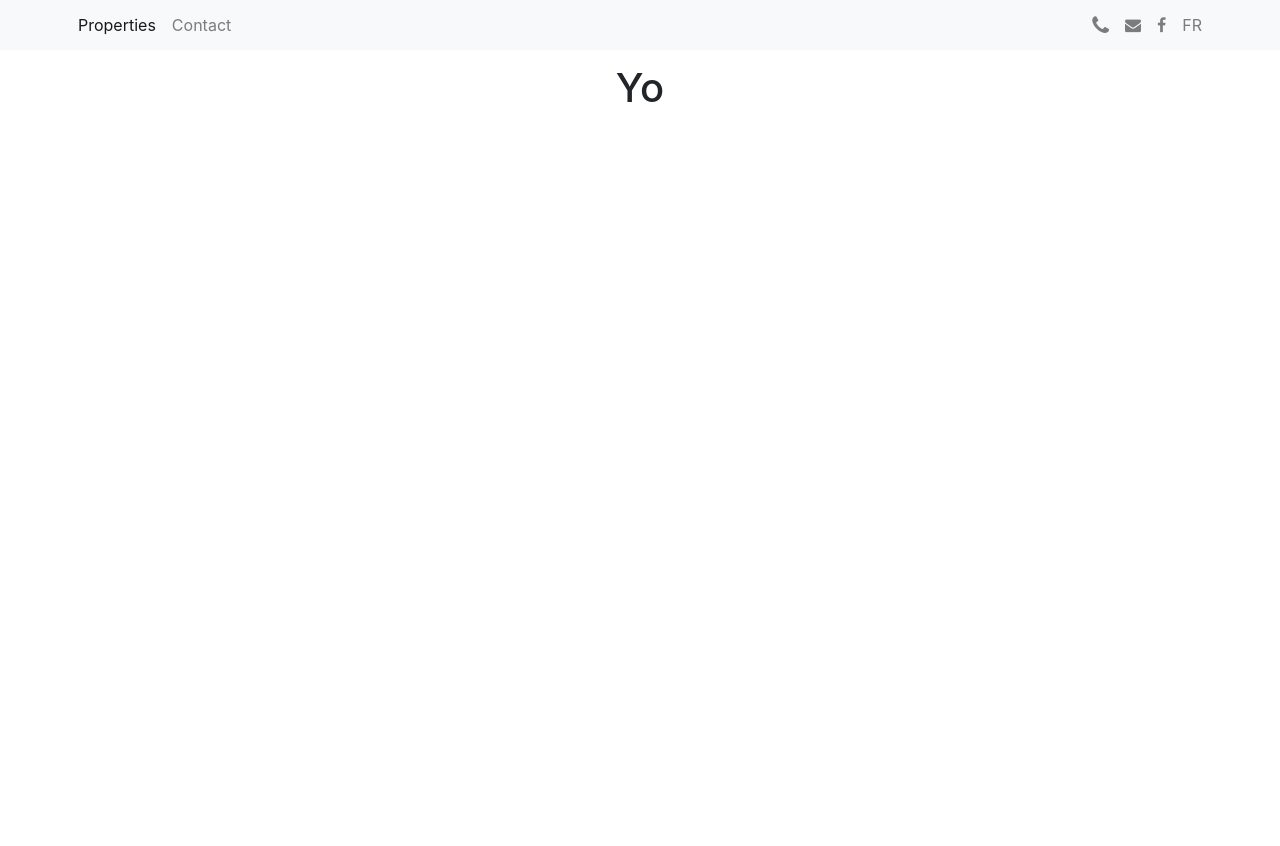
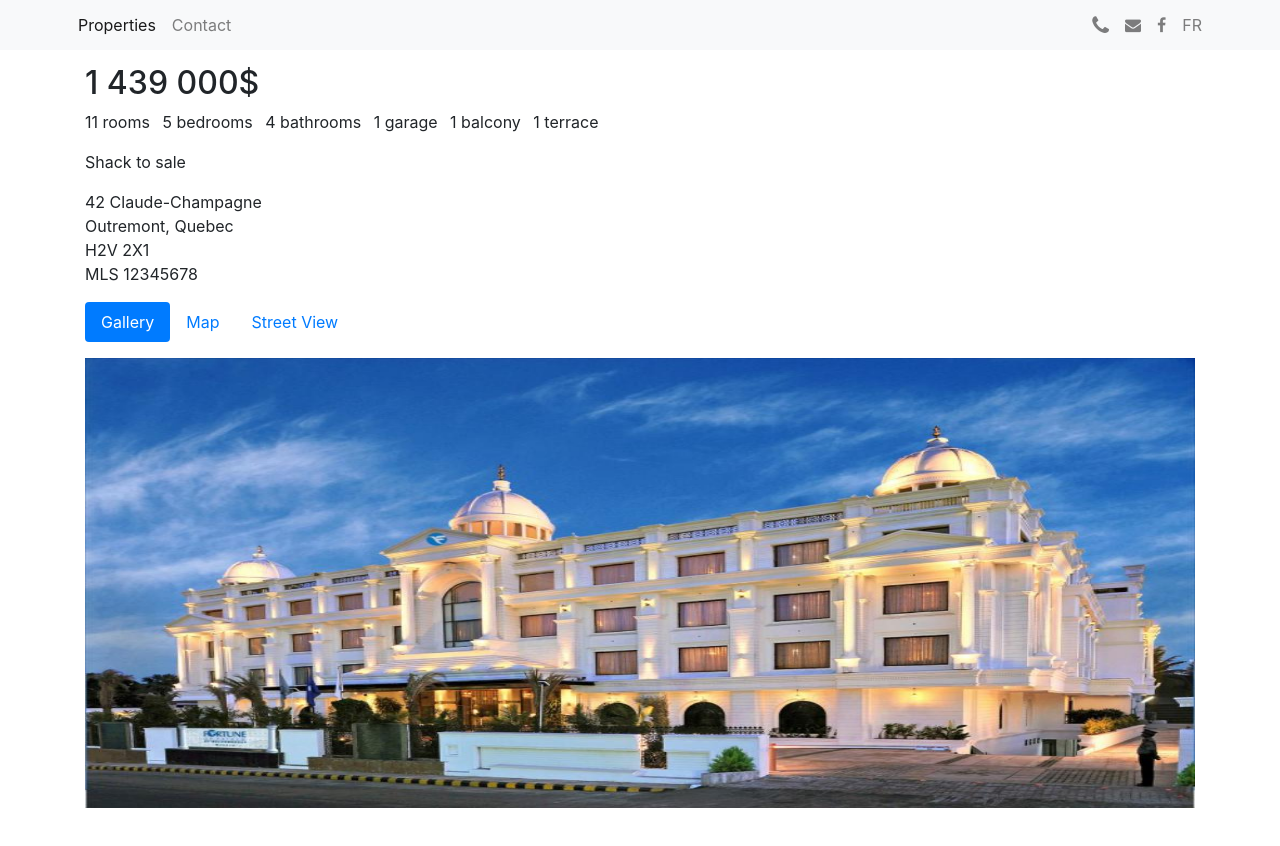
Before and after one commit to djeehem/Stef, a website: page index.html in a window 1280 px wide. After the commit the page ends 808 px from the top, so only its background shows below. Drawn offline with nearby package versions, Linux system fonts and the light colour scheme.

Commit message:
header + nav-pills

```diff
--- a/css/styles.css
+++ b/css/styles.css
@@ -4,14 +4,3 @@
     top: 0;
     height: 50px;
 }
-
-.navbar-hide {
-    top: -50px;
-}
-
-.test {
-    height: 1000px;
-    justify-content: center;
-    display: flex;
-    padding-top: 30px;
-}
--- a/index.html
+++ b/index.html
@@ -31,29 +31,47 @@
             </div>
         </nav>
 
-        <!-- <nav class="navbar navbar-light bg-light navbar-expand-sm fixed-top">
+        <header>
             <div class="container">
-                <button class="navbar-toggler" type="button" data-toggle="collapse" data-target="#navbarNav" aria-controls="navbarNav" aria-expanded="false" aria-label="Toggle navigation">
-                    <span class="navbar-toggler-icon"></span>
-                </button>
-                <i class="fa fa-home fa-lg d-sm-none"></i><a class="navbar-brand active d-none d-sm-block"> Properties</a>
-                <div class="collapse navbar-collapse" id="navbarNav">
-                    <ul class="navbar-nav mr-auto">
-                        <li class="nav-item navbar-brand active d-sm-none"><a class="nav-link">Properties</a></li>
-                        <li class="nav-item"><a class="nav-link" href="#">Contact</a></li>
+                <div>
+                    <h2>1 439 000$</h2>
+                    <ul class="list-inline">
+                        <li class="list-inline-item">11 rooms</li>
+                        <li class="list-inline-item">5 bedrooms</li>
+                        <li class="list-inline-item">4 bathrooms</li>
+                        <li class="list-inline-item">1 garage</li>
+                        <li class="list-inline-item">1 balcony</li>
+                        <li class="list-inline-item">1 terrace</li>
                     </ul>
-                    <ul class="navbar-nav">
-                        <li class="nav-item"><a class="nav-link" href="#"><i class="fa fa-phone fa-lg"></i></a></li>
-                        <li class="nav-item"><a class="nav-link" href="#"><i class="fa fa-envelope fa=lg"></i></a></li>
-                        <li class="nav-item"><a class="nav-link" href="#"><i class="fa fa-facebook"></i></a></li>
-                        <li class="nav-item"><a class="nav-link" href="#">FR</a></li>
-                    </ul>
+                    <p>Shack to sale</p>
+                    <adress>
+                        42 Claude-Champagne<br>
+                        Outremont, Quebec<br>
+                        H2V 2X1
+                    </adress>
+                    <p>MLS 12345678</p>
                 </div>
             </div>
-        </nav> -->
+        </header>
 
-        <div class="container test">
-            <h1>Yo</h1>
+        <div class="container">
+            <ul class="nav nav-pills mb-3" id="pills-tab" role="tablist">
+                <li class="nav-item">
+                  <a class="nav-link active" id="pills-gallery-tab" data-toggle="pill" href="#pills-gallery" role="tab" aria-controls="pills-gallery" aria-selected="true">Gallery</a>
+                </li>
+                <li class="nav-item">
+                  <a class="nav-link" id="pills-map-tab" data-toggle="pill" href="#pills-map" role="tab" aria-controls="pills-map" aria-selected="false">Map</a>
+                </li>
+                <li class="nav-item">
+                  <a class="nav-link" id="pills-streetview-tab" data-toggle="pill" href="#pills-streetview" role="tab" aria-controls="pills-streetview" aria-selected="false">Street View</a>
+                </li>
+              </ul>
+
+              <div class="tab-content" id="pills-tabContent">
+                <div class="tab-pane fade show active" id="pills-gallery" role="tabpanel" aria-labelledby="pills-gallery-tab"><img src="img/1.jpg" width=100% height="450"></div>
+                <div class="tab-pane fade" id="pills-map" role="tabpanel" aria-labelledby="pills-map-tab"><iframe src="https://www.google.com/maps/embed?pb=!1m18!1m12!1m3!1d2795.8874328588167!2d-73.61079295770452!3d45.51234460159942!2m3!1f0!2f0!3f0!3m2!1i1024!2i768!4f13.1!3m3!1m2!1s0x4cc9198f8768dfc3%3A0x864fcf789bd308c1!2s42%20Avenue%20Claude-Champagne%2C%20Outremont%2C%20QC%20H2V%202X1!5e0!3m2!1sen!2sca!4v1586054548713!5m2!1sen!2sca" width=100% height="450" frameborder="0" style="border:0;" allowfullscreen="" aria-hidden="false" tabindex="0"></iframe></div>
+                <div class="tab-pane fade" id="pills-streetview" role="tabpanel" aria-labelledby="pills-streetview-tab"><iframe src="https://www.google.com/maps/embed?pb=!4v1586055073299!6m8!1m7!1spi3CtpQDc4EbSv1k9L8YBw!2m2!1d45.51200682430979!2d-73.6109921447888!3f60.16095783853624!4f4.332984793723412!5f1.9587109090973311" width=100% height="450" frameborder="0" style="border:0;" allowfullscreen="" aria-hidden="false" tabindex="0"></iframe></div>
+              </div>
         </div>
 
     <script src="node_modules/jquery/dist/jquery.slim.min.js"></script>
--- a/js/scripts.js
+++ b/js/scripts.js
@@ -10,5 +10,5 @@ $(document).ready(function() {
 
     let navbarHeight = $('.navbar').height();
 
-    $('.test').css({ marginTop : navbarHeight });
+    $('header').css({ marginTop :  `${navbarHeight + 30}px` });
 });
```
Also changed, not shown: img/1.jpg (added), img/2.jpg (added), img/3.jpg (added), img/4.jpg (added), img/5.jpg (added), img/6.jpg (added), img/7.jpg (added).
